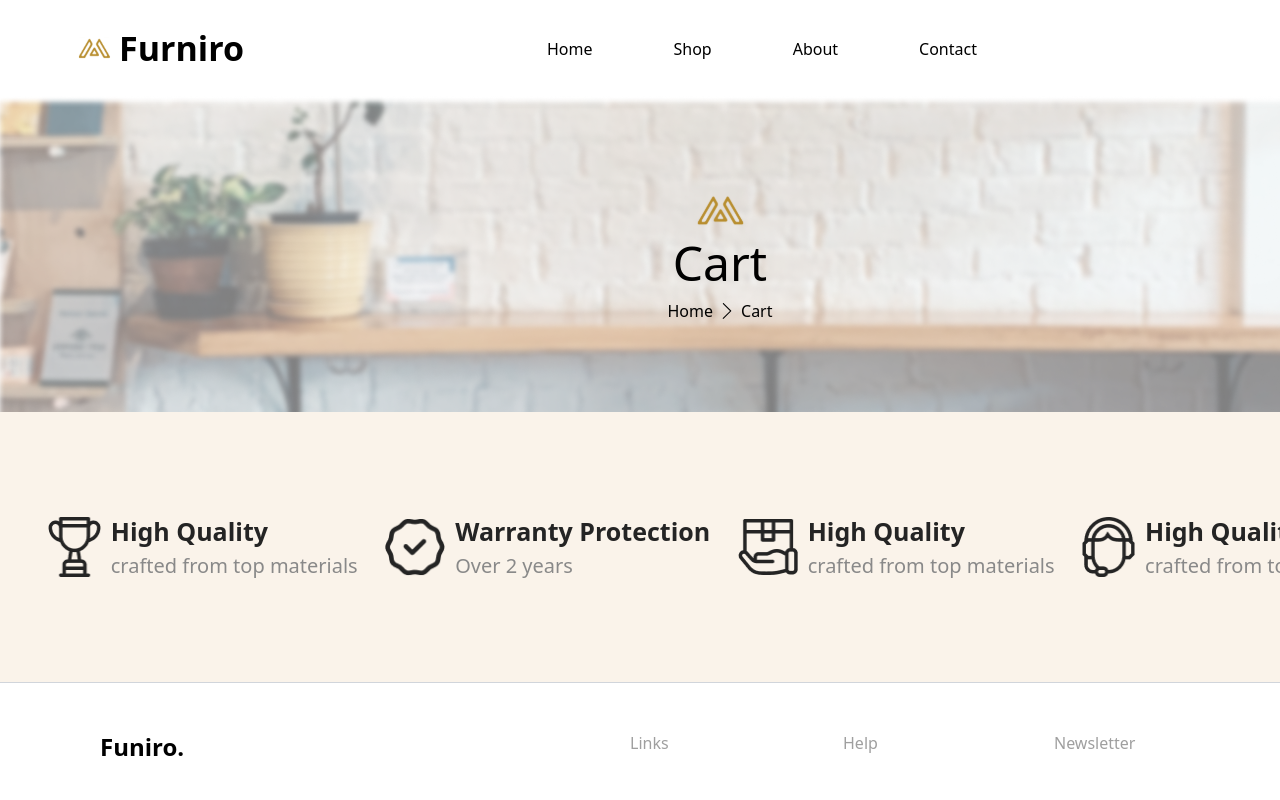
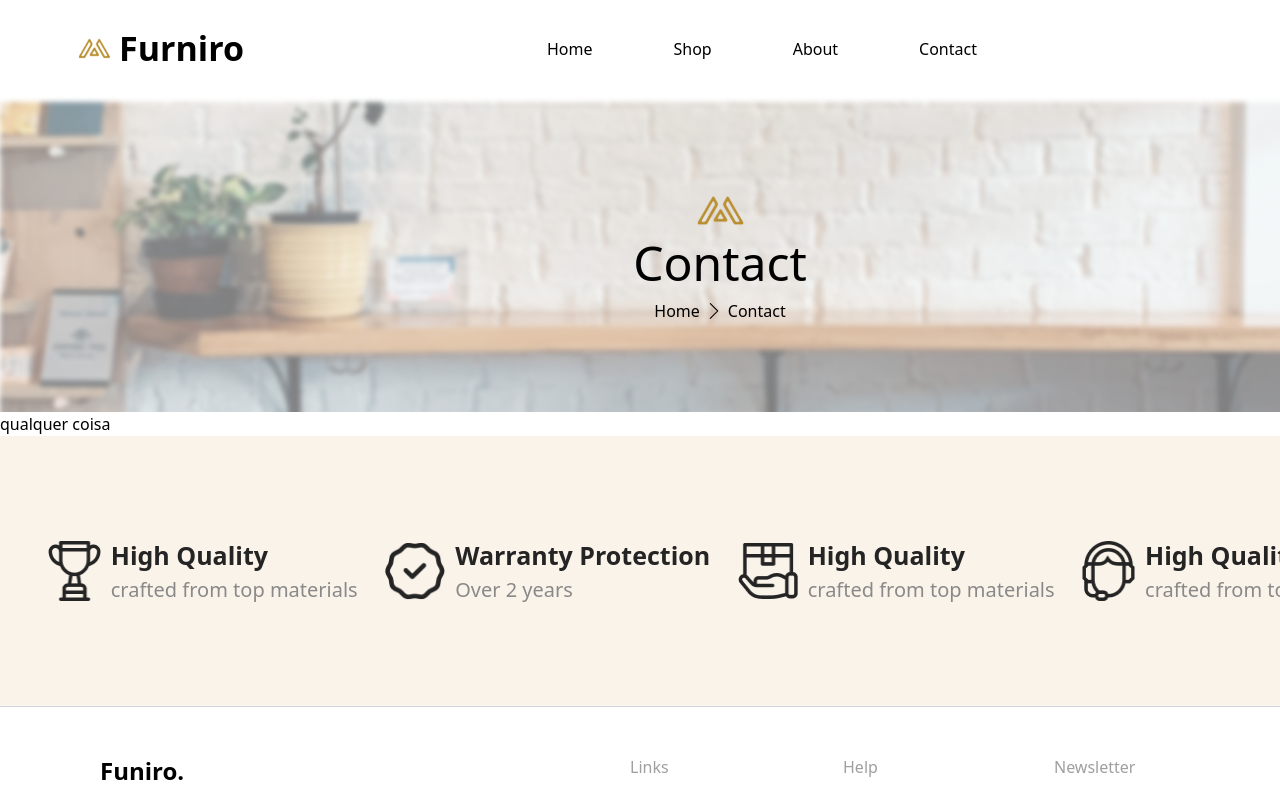
Before and after one commit to OrleanSousa/3-Compass-Challenge, a React (Vite) app: page /contact in a window 1280 px wide. Shown: the top 800 px of the page. Built offline with nearby package versions, Linux system fonts and the light colour scheme.

Commit message:
fix: refactor contact page

```diff
--- a/src/components/contacts/Contacts.tsx
+++ b/src/components/contacts/Contacts.tsx
@@ -1,17 +1,10 @@
-import Header from '../header/Header'
-import SubHeader from '../subHeader/SubHeader'
-import Footer from '../footer/Footer'
-import logoSite from '../../assets/logosite.svg';
-import Qualitys from '../qualitys/Qualitys';
+
 
 
 const Contacts = () => {
   return (
     <>
-      <Header/>
-      <SubHeader title='Cart' breadcrumb={["Home", "Cart"]} logo={logoSite}/>
-      <Qualitys/>
-      <Footer/>
+      qualquer coisa
     </>
   )
 }
--- a/src/output.css
+++ b/src/output.css
@@ -1400,14 +1400,14 @@ video {
   color: rgb(58 58 58 / var(--tw-text-opacity, 1));
 }
 
+.text-textqualit{
+  --tw-text-opacity: 1;
+  color: rgb(36 36 36 / var(--tw-text-opacity, 1));
+}
+
 .text-white{
   --tw-text-opacity: 1;
   color: rgb(255 255 255 / var(--tw-text-opacity, 1));
-}
-
-.text-textqualit{
-  --tw-text-opacity: 1;
-  color: rgb(36 36 36 / var(--tw-text-opacity, 1));
 }
 
 .line-through{
--- a/src/pages/Contact.tsx
+++ b/src/pages/Contact.tsx
@@ -1,10 +1,19 @@
 import React from 'react'
 import Contacts from '../components/contacts/Contacts'
+import Header from '../components/header/Header'
+import SubHeader from '../components/subHeader/SubHeader'
+import Qualitys from '../components/qualitys/Qualitys'
+import Footer from '../components/footer/Footer'
+import logoSite from '../assets/logosite.svg'
 
 const Contact = () => {
   return (
     <>
-    <Contacts/>
+    <Header/>
+      <SubHeader title='Contact' breadcrumb={["Home", "Contact "]} logo={logoSite}/>
+      <Contacts/>
+      <Qualitys/>
+      <Footer/>
     </>
   )
 }
```
